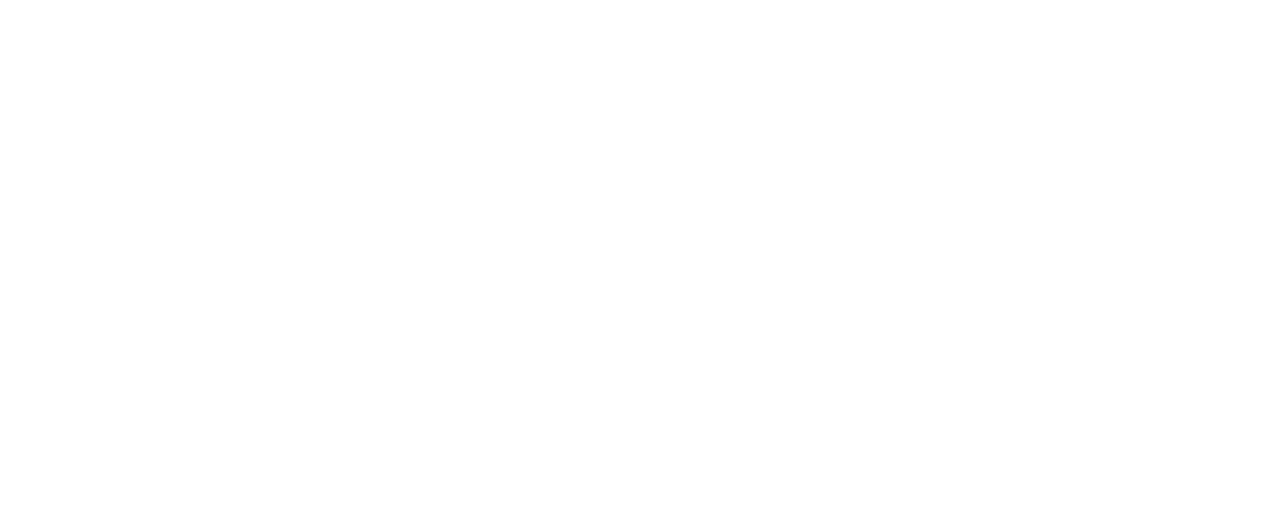
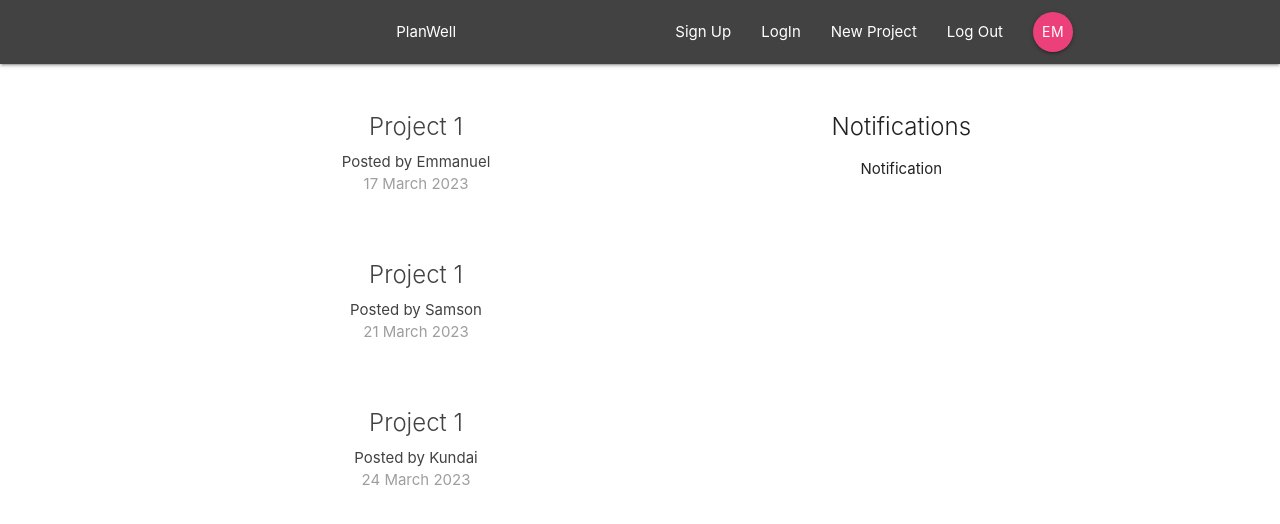
Before and after one commit to youngDevelopers/Project-Planner-App, a React (Create React App) app: page / in a window 1280 px wide. Shown: the top 524 px of the page. Built offline with nearby package versions, Linux system fonts and the light colour scheme.

Commit message:
Created the Dashboard

```diff
--- a/public/index.html
+++ b/public/index.html
@@ -24,7 +24,11 @@
       work correctly both with client-side routing and a non-root public URL.
       Learn how to configure a non-root public URL by running `npm run build`.
     -->
-    <title>React App</title>
+    <!--Import Google Icon Font-->
+    <link href="https://fonts.googleapis.com/icon?family=Material+Icons" rel="stylesheet">
+    <!-- Compiled and minified CSS -->
+    <link rel="stylesheet" href="https://cdnjs.cloudflare.com/ajax/libs/materialize/1.0.0-beta/css/materialize.min.css"
+
   </head>
   <body>
     <noscript>You need to enable JavaScript to run this app.</noscript>
--- a/src/App.js
+++ b/src/App.js
@@ -1,11 +1,18 @@
 import './App.css';
 import React from 'react'
-import { BrowserRouter } from 'react-router-dom'
+import { BrowserRouter, Routes, Route } from 'react-router-dom'
+import NavBar from './components/layout/NavBar';
+import Dashboard from './components/dashboard/Dashboard';
 
 function App() {
   return (
     <BrowserRouter>
-
+      <div className='App'>
+        <NavBar />
+        <Routes >
+          <Route path='/' element={<Dashboard/>} />
+        </Routes>
+      </div>
     </BrowserRouter>
   );
 }
--- a/src/components/dashboard/Dashboard.jsx
+++ b/src/components/dashboard/Dashboard.jsx
@@ -1,10 +1,19 @@
 import React, { Component } from 'react'
+import ProjectList from '../projects/ProjectList'
+import Notifications from './Notifications'
 
 export default class Dashboard extends Component {
     render() {
         return (
-            <div>
-                Dashboard
+            <div className="dashboard container">
+                <div className="row">
+                    <div className="col s12 m6">
+                        <ProjectList />
+                    </div>
+                    <div className="col s12 m5 offset-m1">
+                        <Notifications />
+                    </div>
+                </div>
             </div>
         )
     }
--- a/src/components/dashboard/Notifications.jsx
+++ b/src/components/dashboard/Notifications.jsx
@@ -1,11 +1,20 @@
-import React, { Component } from 'react'
+import React from 'react'
 
-export default class Notifications extends Component {
-    render() {
-        return (
-            <div>
-                Notifications
+function Notifications() {
+    return (
+        <div>
+           <div className="section">
+                <div className="card z-depth-0">
+                    <div className="card-content">
+                        <span className="card-title">Notifications</span>
+                        <ul className="online-users">
+                            <li>Notification</li>
+                        </ul>
+                    </div>
+                </div>
             </div>
-        )
-    }
+        </div>
+    )
 }
+
+export default Notifications
--- a/src/components/layout/NavBar.jsx
+++ b/src/components/layout/NavBar.jsx
@@ -1,11 +1,18 @@
-import React, { Component } from 'react'
+import React from 'react'
+import { Link } from 'react-router-dom'
+import SignedInLinks from './SignedInLinks'
+import SignedOutLinks from './SignedOutLinks'
 
-export default class NavBar extends Component {
-    render() {
-        return (
-            <div>
-                NavBar
+function NavBar() {
+    return (
+        <nav className="nav-wrapper grey darken-3">
+            <div className="container">
+                <Link to='/' className="brand-Logo" >PlanWell</Link>
+                <SignedInLinks />
+                <SignedOutLinks />
             </div>
-        )
-    }
+        </nav>
+    )
 }
+
+export default NavBar
--- a/src/components/layout/SignedInLinks.jsx
+++ b/src/components/layout/SignedInLinks.jsx
@@ -1,11 +1,20 @@
-import React, { Component } from 'react'
+import React from 'react'
+import { NavLink } from 'react-router-dom'
 
-export default class SignedInLinks extends Component {
-    render() {
-        return (
-            <div>
-                SignedInLinks
-            </div>
-        )
-    }
+function SignedInLinks() {
+    return (
+        <ul className="right">
+            <li>
+                <NavLink to='/'  >New Project</NavLink>
+            </li>
+            <li>
+                <NavLink to='/'  >Log Out</NavLink>
+            </li>
+            <li>
+                <NavLink to='/'  className="btn btn-floating pink lighten-1" >EM</NavLink>
+            </li>
+        </ul>
+    )
 }
+
+export default SignedInLinks
--- a/src/components/layout/SignedOutLinks.jsx
+++ b/src/components/layout/SignedOutLinks.jsx
@@ -1,11 +1,17 @@
-import React, { Component } from 'react'
+import React from 'react'
+import { NavLink } from 'react-router-dom'
 
-export default class SignedOutLinks extends Component {
-    render() {
-        return (
-            <div>
-                SignedOutLinks
-            </div>
-        )
-    }
+function SignedOutLinks() {
+    return (
+        <ul className="right">
+            <li>
+                <NavLink to='/'  >Sign Up</NavLink>
+            </li>
+            <li>
+                <NavLink to='/'  >LogIn</NavLink>
+            </li>
+        </ul>
+    )
 }
+
+export default SignedOutLinks
--- /dev/null
+++ b/src/components/projects/Project.jsx
@@ -0,0 +1,17 @@
+import React from 'react'
+
+function Project({title, name, date}) {
+    return (
+        <div>
+            <div className="card z-depth-0 project-summary ">
+                <div className="card-content grey-text text-darken-3">
+                    <span className="card-title">{title}</span>
+                    <p>Posted by {name} </p>
+                    <p className="grey-text">{date}</p>
+                </div>
+            </div>
+        </div>
+    )
+}
+
+export default Project
--- a/src/components/projects/ProjectList.jsx
+++ b/src/components/projects/ProjectList.jsx
@@ -1,11 +1,14 @@
-import React, { Component } from 'react'
+import React from 'react'
+import Project from './Project'
 
-export default class ProjectList extends Component {
-    render() {
-        return (
-            <div>
-                ProjectList
-            </div>
-        )
-    }
+function ProjectList() {
+    return (
+        <div className="project-list section" >
+            <Project title='Project 1' name='Emmanuel' date='17 March 2023' />
+            <Project title='Project 1'  name='Samson' date='21 March 2023' />
+            <Project title='Project 1'  name='Kundai' date='24 March 2023' />
+        </div>
+    )
 }
+
+export default ProjectList
```
